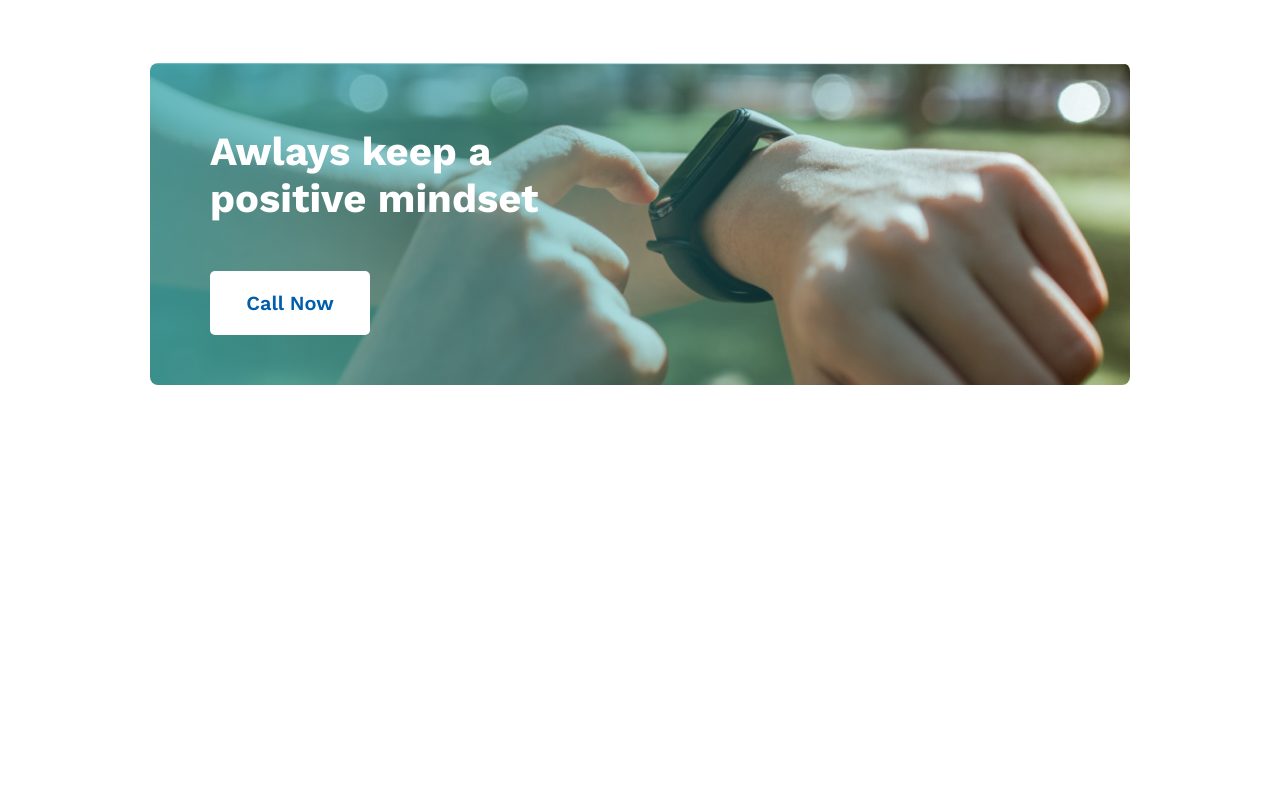
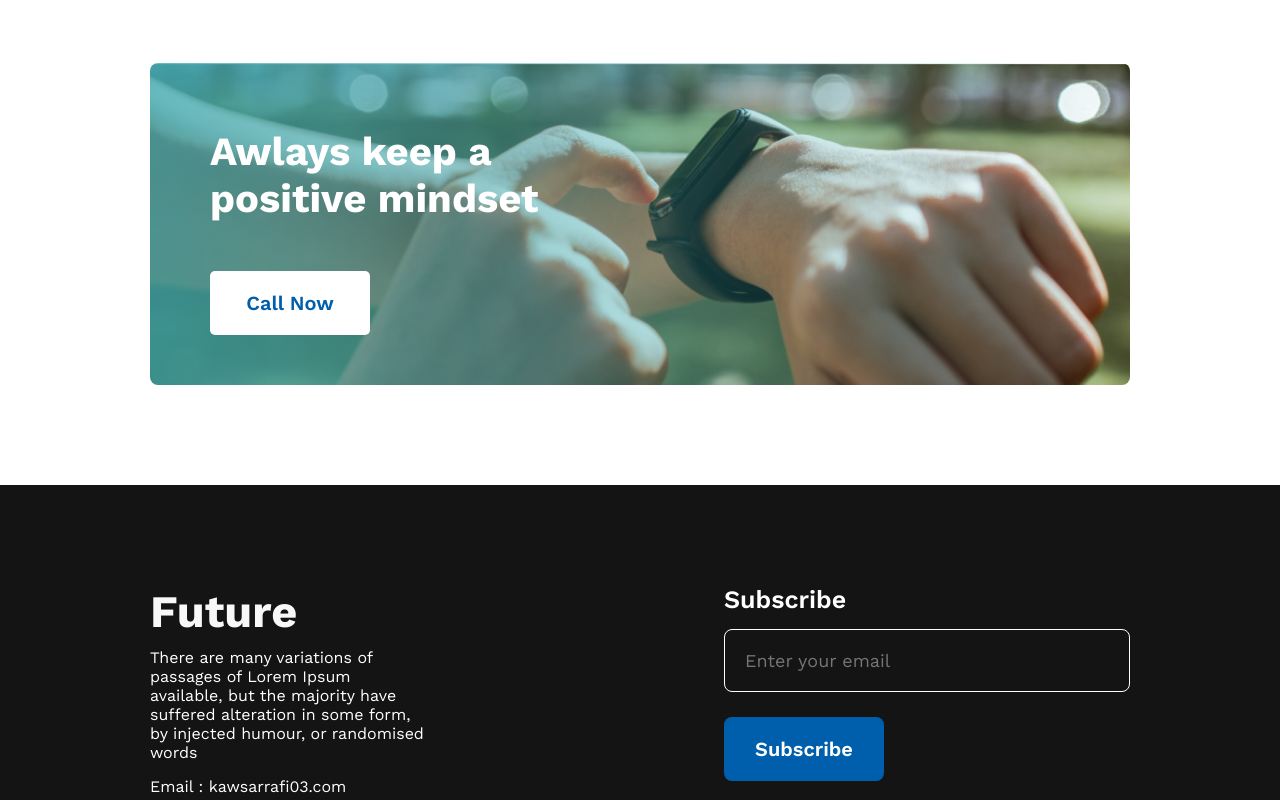
Before and after one commit to KawsarAhammedR5/new-year-new-me-2024, a plain HTML site: page index.html in a window 1280 px wide. Shown: the part 2000-2800 px from the top of the page. Before the commit the page ends 2485 px from the top, so only its background shows below. Drawn offline with nearby package versions, Linux system fonts and the light colour scheme; files whose address does not match are found by name.

Commit message:
finaly done

```diff
--- a/index.html
+++ b/index.html
@@ -15,7 +15,7 @@
         <div class="banner">
         <h2 class="banner-title">All Thinks Are Possible If You believe</h2>
         <p class="banner-description">There are many variations of passages of Lorem Ipsum available, but the majority have suffered alteration in some form, by injected humour, or randomised words</p>
-        <button class="button-primary">Contact us</button>
+        <a href="https://wa.me/+8801629240408"><button class="button-primary">Contact us</button></a>
     </div>
     </header>
     <main>
@@ -62,11 +62,26 @@
         </section>
         <section class="call-box">
             <h2 id="call-box-title" class="section-title">Awlays keep a positive mindset</h2>
-            <button class="button-primary" type="button">Call Now</button>
+            <a href="https://wa.me/+8801629240408"><button class="button-primary" type="button">Call Now</button></a>
         </section>
     </main>
-    <footer>
-
+    <footer class="footer">
+        <div class="footer-column">
+            <h2 class="footer-title">Future</h2>
+            <p class="footer-description">There are many variations of passages of Lorem Ipsum available, but the majority have suffered alteration in some form, by injected humour, or randomised words</p>
+            <p class="email">Email : kawsarrafi03.com</p>
+            <p class="phone">Phone : 01500 00 00 00</p>
+            <div class="footer-icons">
+                <a href="https://www.facebook.com/kawsarahammedrafi03/" class="icon"><img src="images/icons/fb.png" alt=""></a>
+                <a href="https://x.com/KawsarAhammedR5" class="icon"><img src="images/icons/twitter.png" alt=""></a>
+                <a href="https://www.youtube.com/@kyeomudung-i" class="icon"><img src="images/icons/youtube.png" alt=""></a>
+            </div>
+        </div>
+        <div id="user-info" class="footer-column">
+            <h3 class="subscribe">Subscribe</h3>
+            <input type="email" placeholder="Enter your email" name="" id=""> <br>
+            <button class="subscribe-button">Subscribe</button>
+        </div>
     </footer>
 </body>
 </html>
--- a/style/style.css
+++ b/style/style.css
@@ -124,3 +124,64 @@
 #call-box-title{
     color: #FFF;
 }
+/* footer section style */
+.footer{
+    background: #151414;
+    color: #fff;
+    display: flex;
+    justify-content: space-around;
+    /* gap: 300px; */
+}
+.footer-column{
+    padding: 100px 150px ;
+}
+.footer-title{
+    color: #F8F8F8;
+    font-size: 45px;
+    font-weight: 700;
+    margin-bottom: 10px;
+}
+.footer-description, .footer-column > .email, .phone{
+    color: #FFF;
+    font-size: 16px;
+    font-weight: 400;
+    margin-bottom: 15px;
+    max-width: 485px;
+}
+.footer-icons{
+    /* justify-content: space-around; */
+    gap: 50px;
+    margin-top: 10px;
+}
+.icon{
+    margin-right: 15px;
+}
+#user-info{
+    display:block;
+}
+.subscribe{
+    color: #FFF;
+    font-size: 25px;
+    font-weight: 600;
+    margin-bottom: 15px;
+}
+.footer-column > input{
+    border-radius: 8px;
+    background: #151414;
+    border: 1px solid #FFF;
+    color: #F3F3F3;
+    font-size: 18px;
+    font-weight: 400;
+    padding: 20px 150px 20px 20px;
+}
+.subscribe-button{
+    margin-top: 25px;
+    border-radius: 8px;
+    background: #005FAC;
+    color: #FFF;
+    font-size: 20px;
+    font-weight: 600;
+    width: 160px;
+    height: 64px;
+    border: 0;
+}
```
